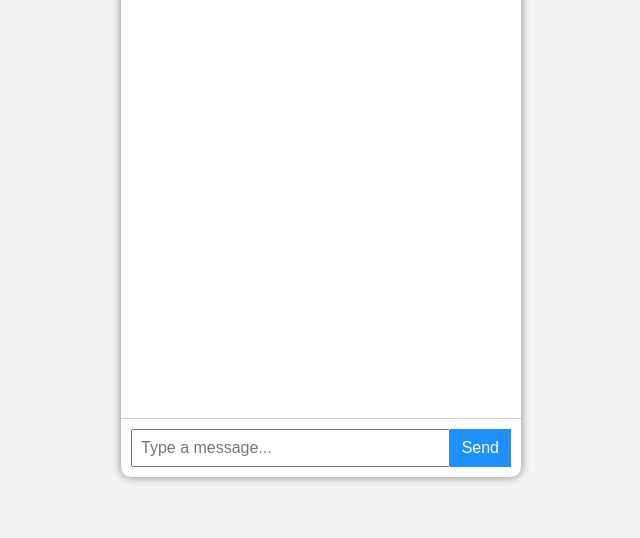
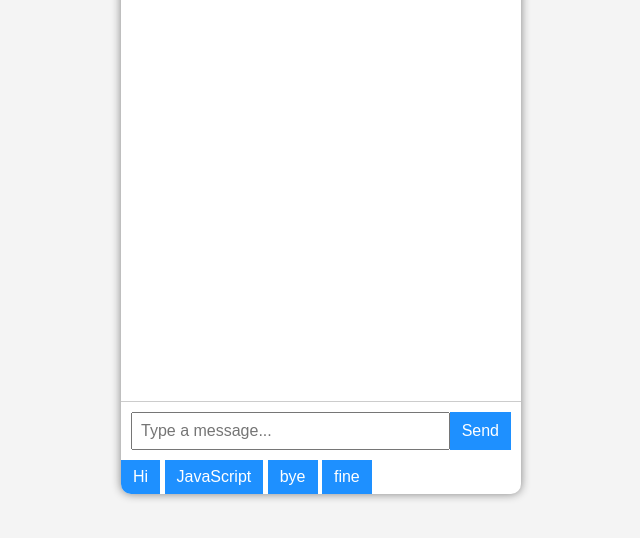
Before and after one commit to prashant43-creator/Chatbot, a plain HTML site: page index.html in a window 1280 px wide. Shown: the part 210-748 px from the top of the page, without its empty margins (319-959 px from the left). Drawn offline with Linux system fonts and the light colour scheme.

Commit message:
Update index.html

```diff
--- a/index.html
+++ b/index.html
@@ -17,6 +17,13 @@
       <input type="text" id="user-input" placeholder="Type a message..." />
       <button id="send-btn">Send</button>
     </div>
+
+    <div class="suggestions">
+  <button class="option">Hi</button>
+  <button class="option">JavaScript</button>
+  <button class="option">bye</button>
+  <button class="option">fine</button>
+    </div>
   </div>
 
   <script src="script.js"></script>
```
